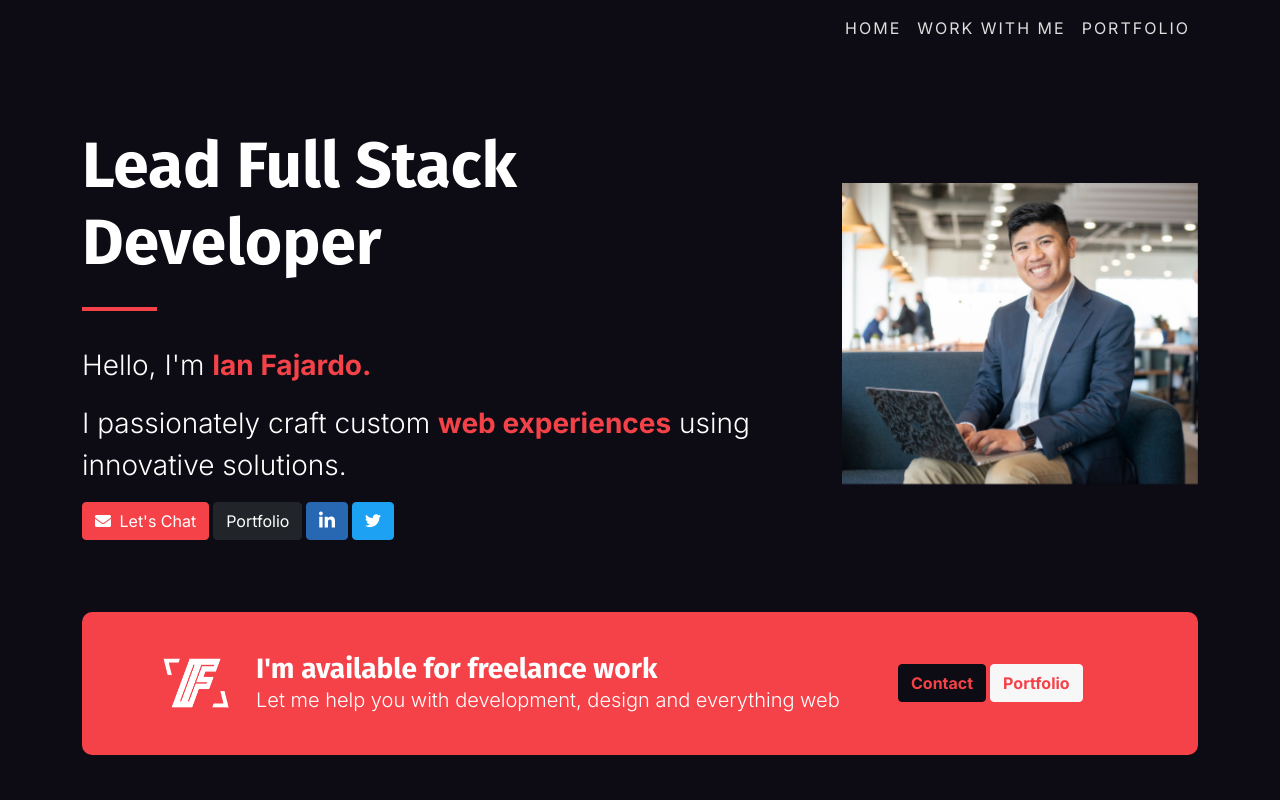
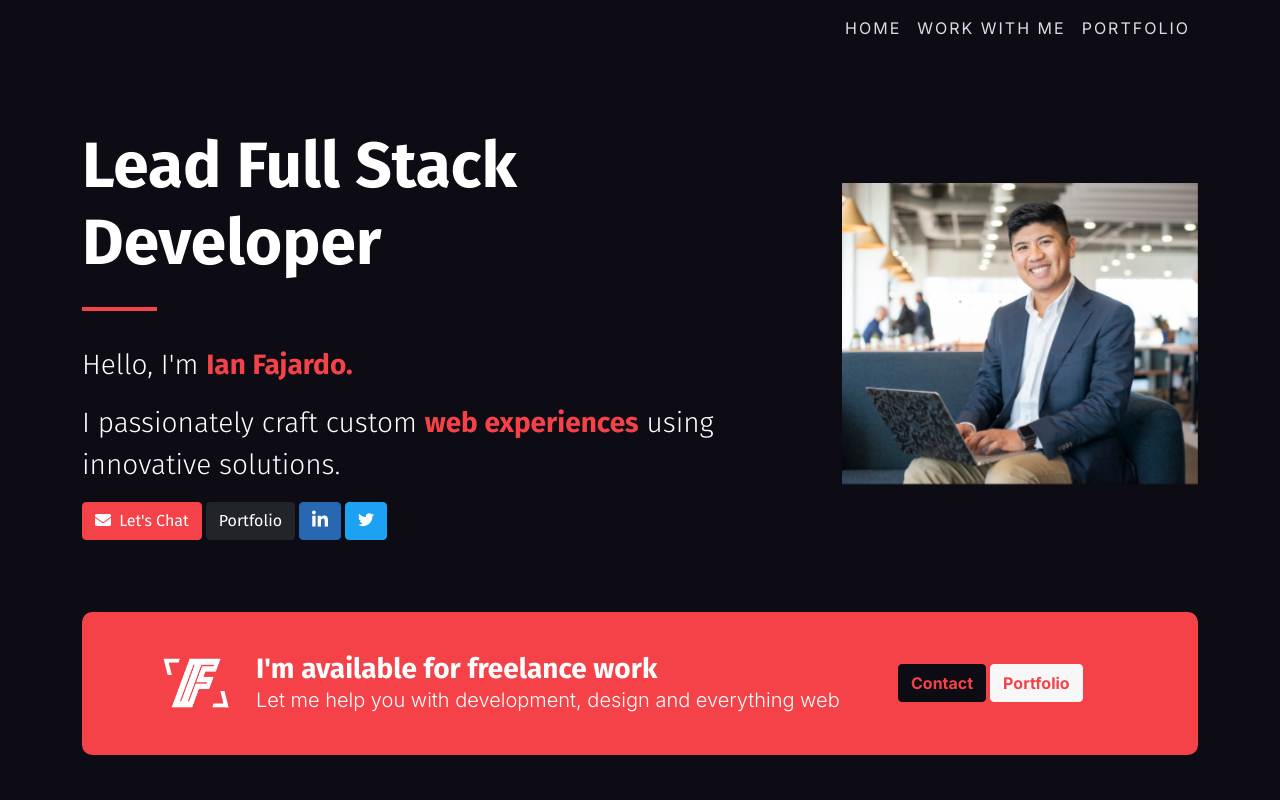
Before and after one commit to ianfajardo/ianfajardo-nextjs, a Next.js app: page / in a window 1280 px wide. Shown: the top 800 px of the page. Built offline with nearby package versions, Linux system fonts and the light colour scheme.

Commit message:
jumbo container with fira sans

```diff
--- a/styles/index.scss
+++ b/styles/index.scss
@@ -44,6 +44,10 @@ a.nav-link,  .navbar-dark .navbar-nav .nav-link{
   &:after {
     width: 75px;
   }
+}
+
+.jumbo-container {
+  font-family: $headings-font-family;
 }
 
 .jumbo-title {
```
